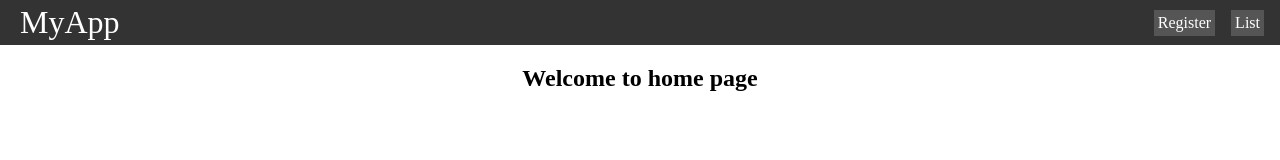
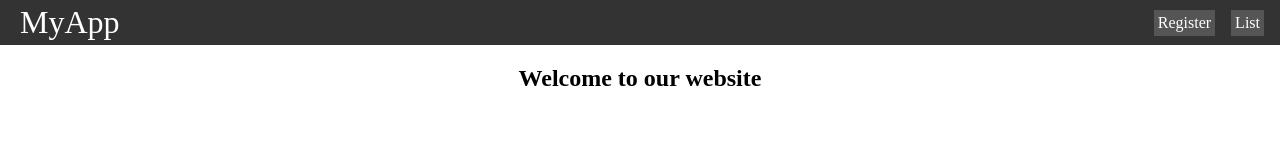
Before and after one commit to sandeepNIS/sandeetpReactwithNext, a Next.js app: page / in a window 1280 px wide. Shown: the top 160 px of the page. Built offline with nearby package versions, Linux system fonts and the light colour scheme.

Commit message:
updated with some changes

```diff
--- a/components/navbar.tsx
+++ b/components/navbar.tsx
@@ -1,9 +1,11 @@
 import Link from 'next/link';
+import Head from 'next/head';
 const Navbar = () => {
     return(
-
     <nav className="nav">
-
+        <Head>
+      <title>Hello World</title>
+    </Head>
         <Link href="/posts/home" className="site-title"  >MyApp</Link>
         <ul >
             <li className="active">
--- /dev/null
+++ b/pages/404.tsx
@@ -0,0 +1,3 @@
+export default function Custom404() {
+    return <h1>404 - Page Not Found please enter correct url</h1>
+  }
--- a/pages/_app.tsx
+++ b/pages/_app.tsx
@@ -1,9 +1,7 @@
-// import '../styles/globals.css'
+
 import '../styles/index.css'
 import { AppProps } from 'next/app'
 import Navbar from '../components/navbar'
-// import Navbar from '../components/inexo'
-
 
 export default function App({ Component, pageProps }:AppProps) {
   return (
--- a/pages/api/hello.js
+++ b/pages/api/hello.tsx
@@ -2,4 +2,5 @@
 
 export default function handler(req, res) {
   res.status(200).json({ name: 'John Doe' })
+
 }
--- a/pages/index.tsx
+++ b/pages/index.tsx
@@ -2,7 +2,7 @@
     return(
         <div>
       <center>
-      <h2>Welcome to home page</h2>
+      <h2>Welcome to our website</h2>
       </center>
       </div> )
 
--- a/pages/posts/home.tsx
+++ b/pages/posts/home.tsx
@@ -1,6 +1,3 @@
-import Link from 'next/link';
-import 'bootstrap/dist/css/bootstrap.min.css';
-// import Navbar from '..';
 export default function Home() {
     return(
       <div>
```
Also changed, not shown: components/AccountForm.tsx (+1 -17 lines), components/AccountTableRow.tsx (+2 -27 lines), components/Modal.tsx (+2 -56 lines), pages/posts/list.tsx (+4 -15 lines), pages/posts/register.tsx (+2 -20 lines).
